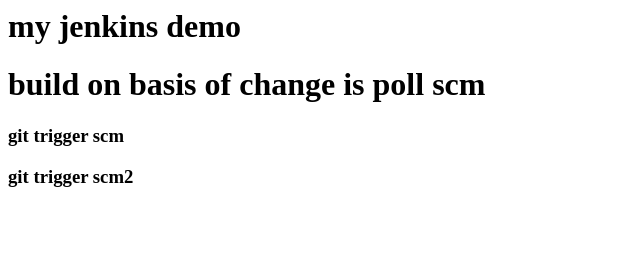
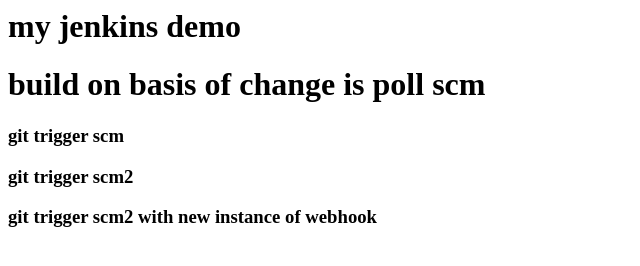
Before and after one commit to ainny210/jenkinsdemo, a plain HTML site: page index.html in a window 1280 px wide. Shown: the whole page, without its empty margins (0-640 px from the left). Drawn offline with Linux system fonts and the light colour scheme.

Commit message:
new instance of webhook

```diff
--- a/index.html
+++ b/index.html
@@ -4,5 +4,6 @@
     <h1> build on basis of change is poll scm </h2>
     <h3> git trigger scm </h3>
      <h3> git trigger scm2 </h3>
+    <h3> git trigger scm2 with new instance of webhook </h3>
   </body>
 </html>
```
